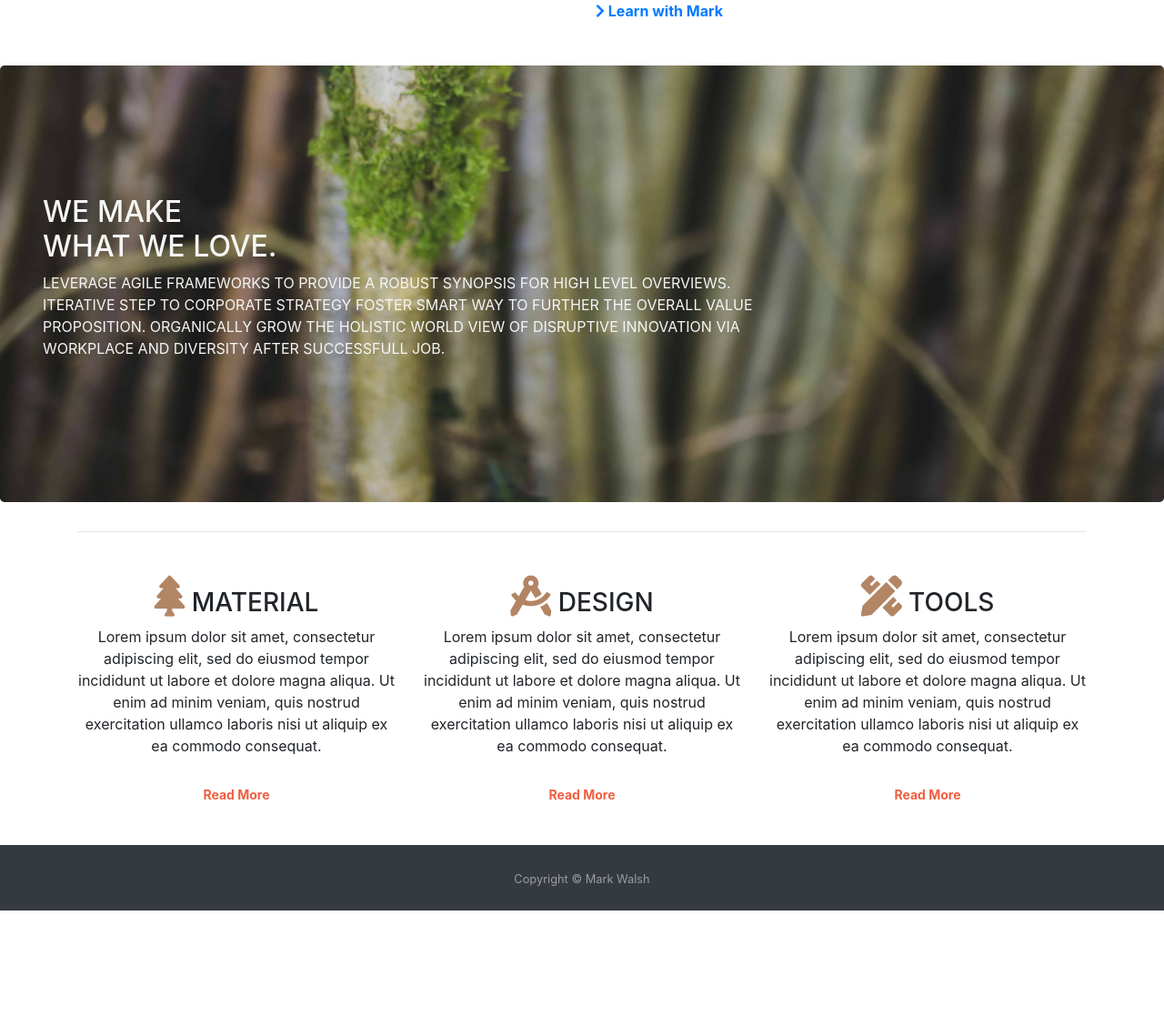
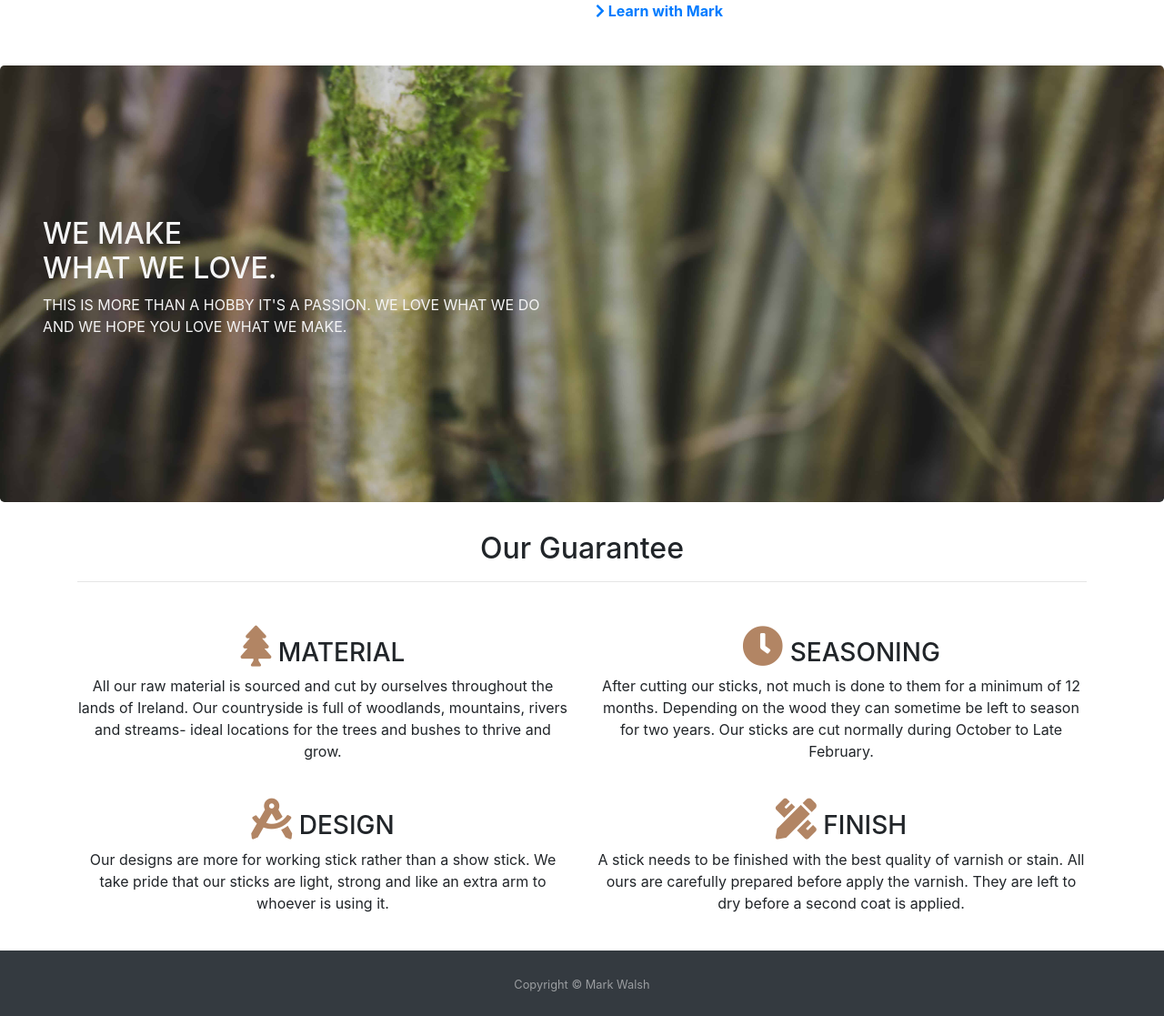
Before and after one commit to Squelsh84/connemara-sticks-ms4, a Django app: page /about/ in a window 1280 px wide. Shown: the part 1046-2163 px from the top of the page at 91% size. Before the commit the page ends 2047 px from the top, so only its background shows below. Run offline with Django 3.2, Linux system fonts and the light colour scheme; data that the repository does not hold is empty; some libraries are stand-ins or nearby versions.

Commit message:
Styling added to about page with extra added to guarantee. Product template added with jumbotron.

```diff
--- a/about/templates/about.html
+++ b/about/templates/about.html
@@ -72,11 +72,7 @@
       <h2>WE MAKE<br />
         WHAT WE LOVE.</h2>
     </div>
-    <p>Leverage agile frameworks to provide a robust synopsis for high level overviews.<br>Iterative step to
-      corporate
-      strategy foster smart way to further the overall value<br>proposition. Organically grow the holistic world
-      view of
-      disruptive innovation via<br> workplace and diversity after successfull job.</p>
+    <p>This is more than a hobby it's a passion. We love what we do <br> and we hope you love what we make.</p>
   </div>
 </div>
 
@@ -85,33 +81,42 @@
 
 <!-- Features -->
 <section class=" container features">
+  <div class="title text-center">
+    <h2>Our Guarantee</h2>
+  </div>
+
   <hr class="hr-primary w-15 hr-xl ml-0 mb-5">
   <div class="row">
-    <div class="col-12 col-md-6 col-lg-4">
+    <div class="col-12 col-md-6 col-lg-6">
       <div class="feature">
         <h3><i class="fas fa-tree d-none d-sm-inline"></i> MATERIAL </h3>
-        <p>Lorem ipsum dolor sit amet, consectetur adipiscing elit, sed do eiusmod tempor incididunt ut labore et dolore
-          magna aliqua. Ut enim ad minim veniam, quis nostrud exercitation ullamco laboris nisi ut aliquip ex ea commodo
-          consequat.</p>
-        <p><a class="btn btn-sm btn-light" href="">Read More</a></p>
+        <p>All our raw material is sourced and cut by ourselves throughout the lands of Ireland. Our countryside is full
+          of woodlands, mountains, rivers and streams- ideal locations for the trees and bushes to thrive and grow. </p>
+        <p>
       </div>
     </div>
-    <div class="col-12 col-md-6 col-lg-4">
+    <div class="col-12 col-md-6 col-lg-6">
+      <div class="feature">
+        <h3><i class="fas fa-clock d-none d-sm-inline"></i> SEASONING </h3>
+        <p>After cutting our sticks, not much is done to them for a minimum of 12 months. Depending on the wood they can
+          sometime be left to season for two years. Our sticks are cut normally during October to Late February.
+          <p>
+      </div>
+    </div>
+    <div class="col-12 col-md-6 col-lg-6">
       <div class="feature">
         <h3><i class="fas fa-drafting-compass d-none d-sm-inline"></i> DESIGN </h3>
-        <p>Lorem ipsum dolor sit amet, consectetur adipiscing elit, sed do eiusmod tempor incididunt ut labore et dolore
-          magna aliqua. Ut enim ad minim veniam, quis nostrud exercitation ullamco laboris nisi ut aliquip ex ea commodo
-          consequat.</p>
-        <p><a class="btn btn-sm btn-light" href="">Read More</a></p>
+        <p>Our designs are more for working stick rather than a show stick. We take pride that our sticks are light,
+          strong and like an extra arm to whoever is using it.</p>
+        <p>
       </div>
     </div>
-    <div class="col-12 d-md-none d-lg-block col-lg-4">
+    <div class="col-12 d-md-none d-lg-block col-lg-6">
       <div class="feature">
-        <h3><i class="fas fa-pencil-ruler d-none d-sm-inline"></i> TOOLS</h3>
-        <p>Lorem ipsum dolor sit amet, consectetur adipiscing elit, sed do eiusmod tempor incididunt ut labore et dolore
-          magna aliqua. Ut enim ad minim veniam, quis nostrud exercitation ullamco laboris nisi ut aliquip ex ea commodo
-          consequat.</p>
-        <p><a class="btn btn-sm btn-light" href="">Read More</a></p>
+        <h3><i class="fas fa-pencil-ruler d-none d-sm-inline"></i> FINISH</h3>
+        <p>A stick needs to be finished with the best quality of varnish or stain. All ours are carefully prepared
+          before apply the varnish. They are left to dry before a second coat is applied.</p>
+        <p>
       </div>
     </div>
   </div>
@@ -122,4 +127,6 @@
 
 
 
+
+
 {% endblock %}
--- a/static/css/main.css
+++ b/static/css/main.css
@@ -144,6 +144,21 @@
   height: 60vh;
 }
 
+.jumbotron-products {
+  background: url('../images/products.jpg') no-repeat bottom right fixed;
+  background-size: cover;
+  display: -webkit-box;
+  display: -ms-flexbox;
+  display: flex;
+  -webkit-box-align: center;
+  -ms-flex-align: center;
+  align-items: center;
+  -webkit-box-pack: center;
+  -ms-flex-pack: center;
+  justify-content: center;
+  position: relative;
+  height: 60vh;
+}
 /* Features */
 
 .feature {
@@ -194,3 +209,6 @@
 #home-products {
   padding-top: 5rem;
 }
+
+
+/*-- Blogs --*/
--- a/templates/base.html
+++ b/templates/base.html
@@ -41,11 +41,10 @@
             Sticks
           </a>
           <div class="dropdown-menu">
-            <a class="dropdown-item" href="{% url 'index' %}">All Products</a>
             {% for category in links %}
             <a class="dropdown-item" href="{{category.get_url}}">{{category.name}}</a>
             {% endfor %}
-
+            <a class="dropdown-item" href="{% url 'products' %}">All Products</a>
           </div>
         </li>
         <li class="nav-item">
```
Also changed, not shown: blog/templates/blogs.html (+2 -50 lines), home/templates/index.html (+43 -4 lines), products/templates/products.html (+45 -2 lines), static/images/products.jpg (added), static/images/workshop.jpg (added).
